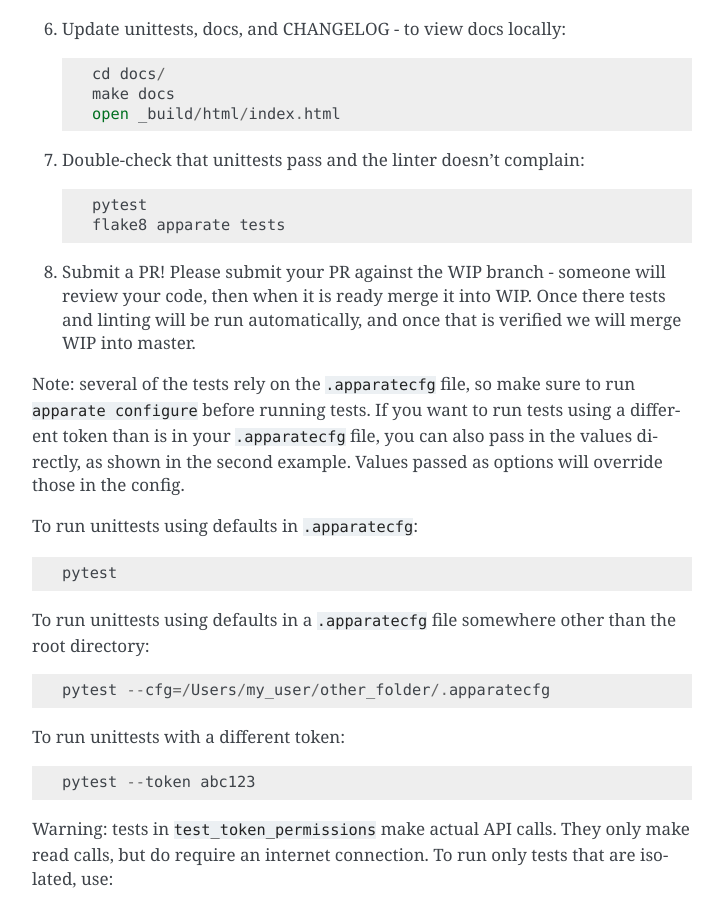
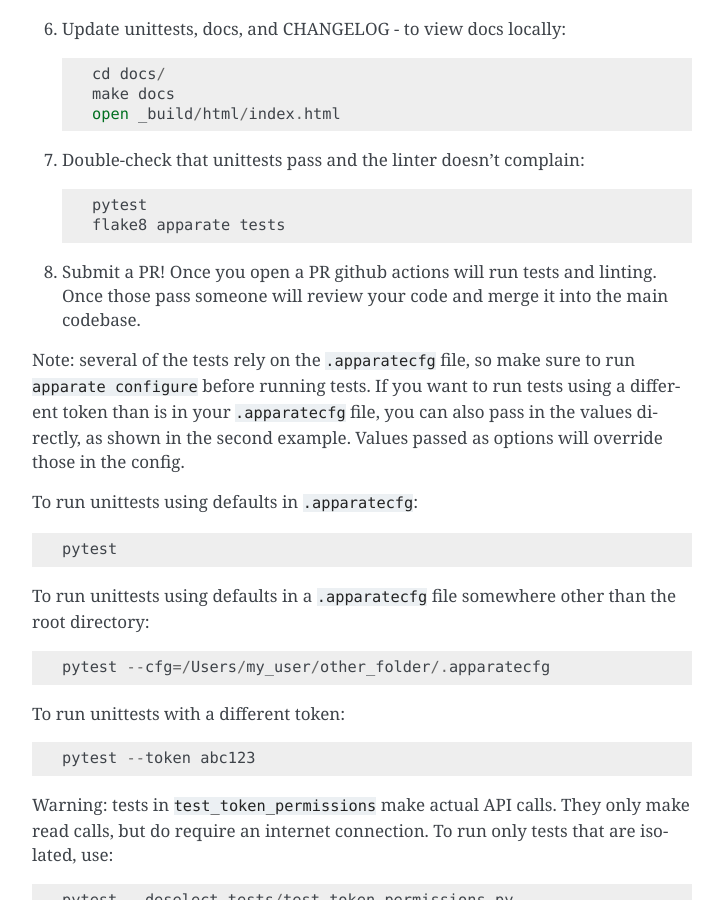
Before and after one commit to ShopRunner/stork, a Sphinx documentation site: the page built from docs/contrib.rst, in a window 1280 px wide and 900 px high, scrolled down 854 px. Shown: the whole window, without its empty margins (388-1111 px from the left). Built offline with Sphinx 7.4.7, drawn with Linux system fonts in a browser that asks for light colours.

```diff
--- a/docs/contrib.rst
+++ b/docs/contrib.rst
@@ -44,7 +44,7 @@
      pytest
      flake8 apparate tests
 
-8. Submit a PR! Please submit your PR against the WIP branch - someone will review your code, then when it is ready merge it into WIP. Once there tests and linting will be run automatically, and once that is verified we will merge WIP into master.
+8. Submit a PR! Once you open a PR github actions will run tests and linting. Once those pass someone will review your code and merge it into the main codebase.
 
 
 Note: several of the tests rely on the ``.apparatecfg`` file, so make sure to run ``apparate configure`` before running tests. If you want to run tests using a different token than is in your ``.apparatecfg`` file, you can also pass in the values directly, as shown in the second example. Values passed as options will override those in the config.
```
Also changed, not shown: .github/pull_request_template.md, 3 other files.
